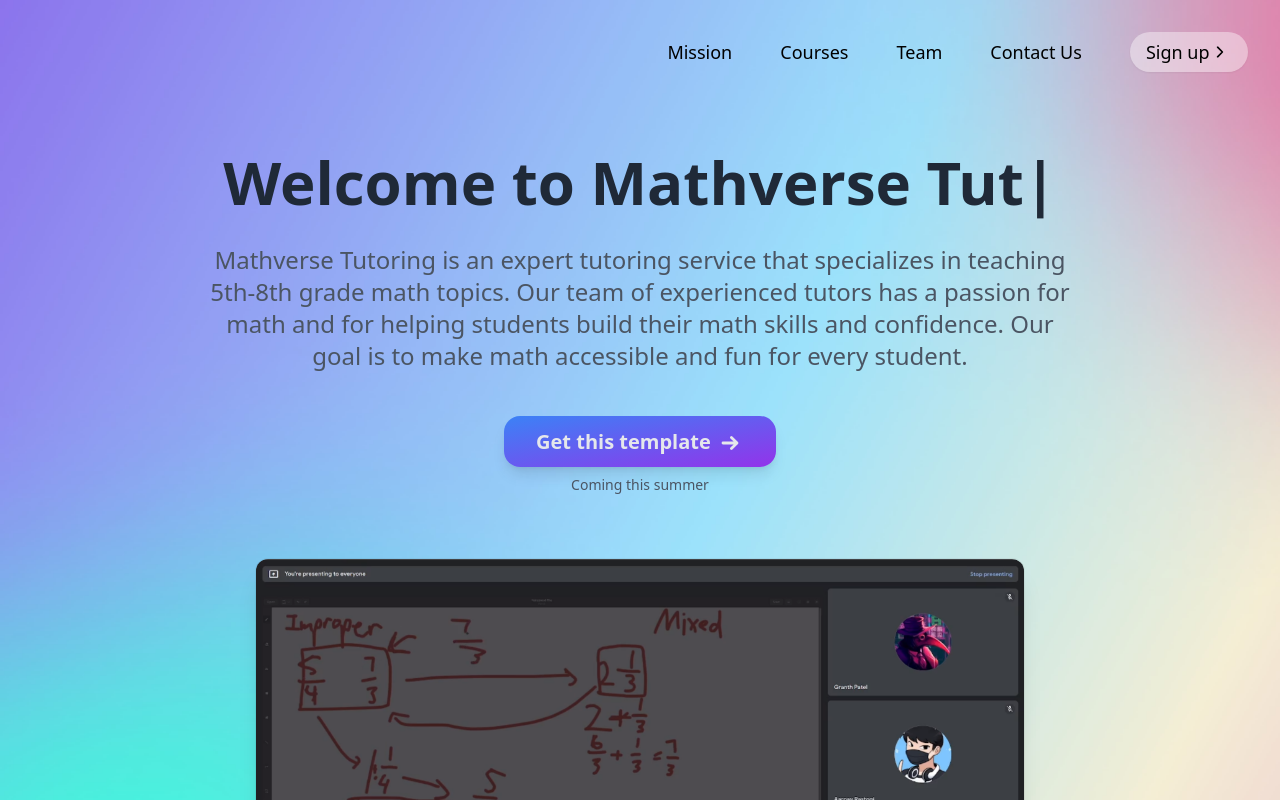
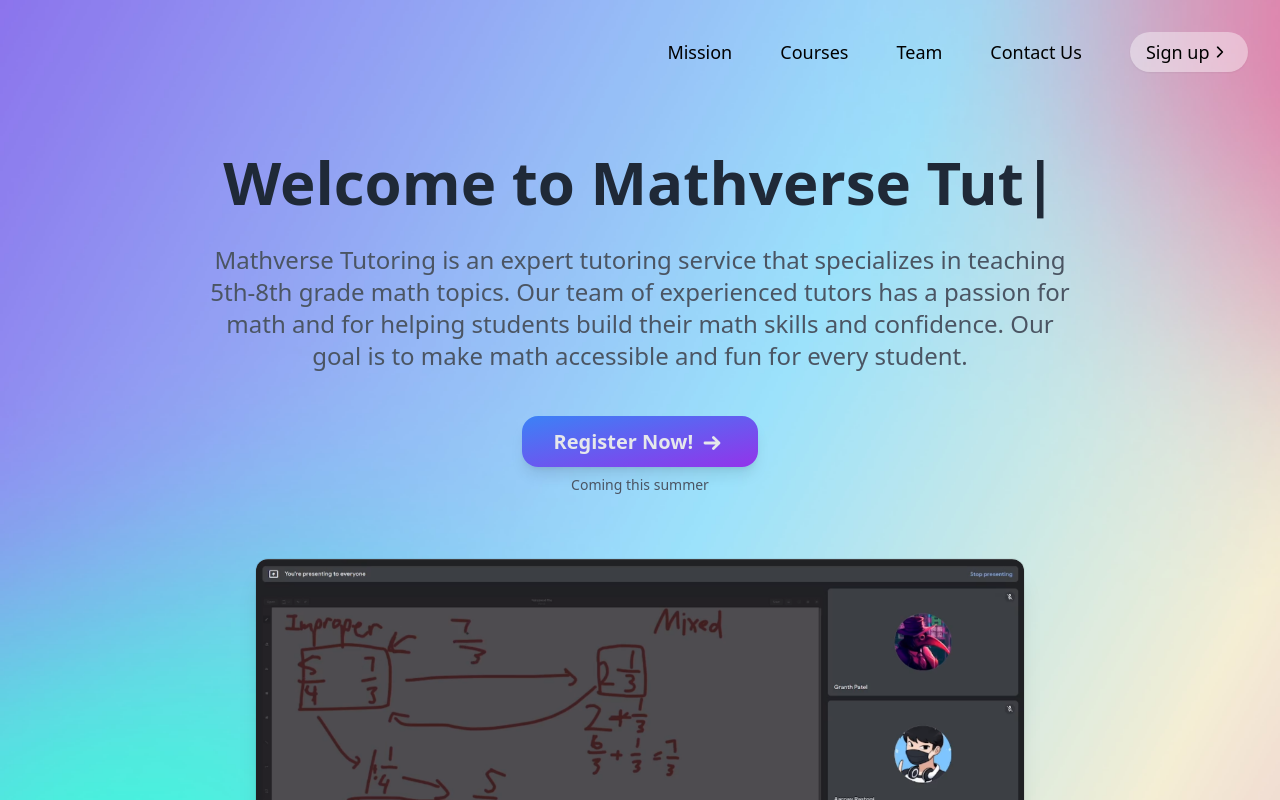
Before and after one commit to the-tutorium/the-tutorium-website, a Next.js app: page / in a window 1280 px wide. Shown: the top 800 px of the page. Built offline with nearby package versions, Linux system fonts and the light colour scheme.

Commit message:
fixed button

```diff
--- a/components/Landing.js
+++ b/components/Landing.js
@@ -21,7 +21,7 @@ export default function Landing() {
                 href="#courses"
                 className="px-5 py-2 font-semibold text-gray-200 duration-500 ease-in-out shadow-lg hover:-translate-y-1.5 rounded-2xl md:text-xl md:px-8 md:py-3 bg-gradient-to-br to-purple-600 from-blue-500 hover:bg-gradient-to-br hover:to-blue-500 hover:from-purple-600"
               >
-                Get this template{' '}
+                Register Now!{' '}
                 <svg
                   xmlns="http://www.w3.org/2000/svg"
                   viewBox="0 0 20 20"
```
